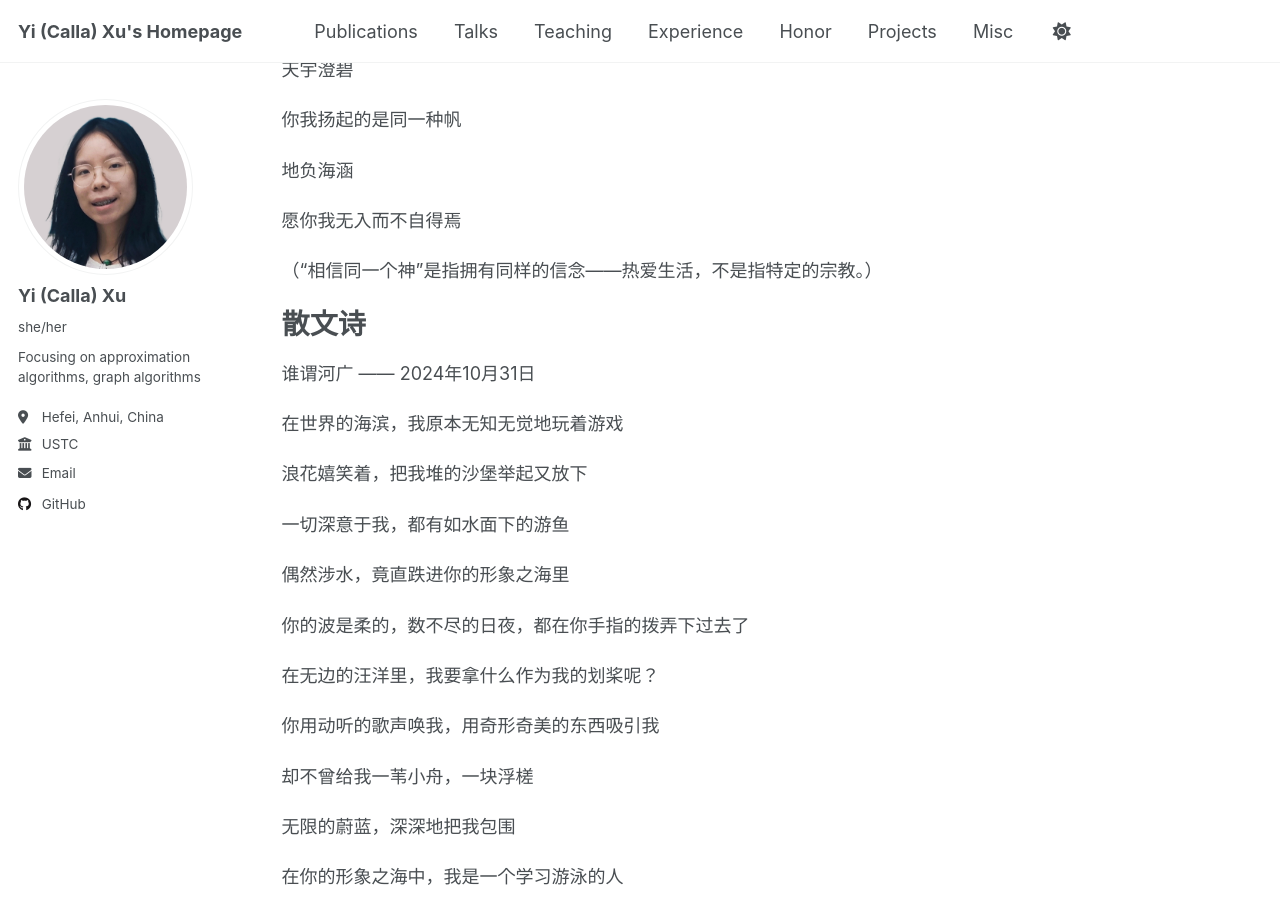
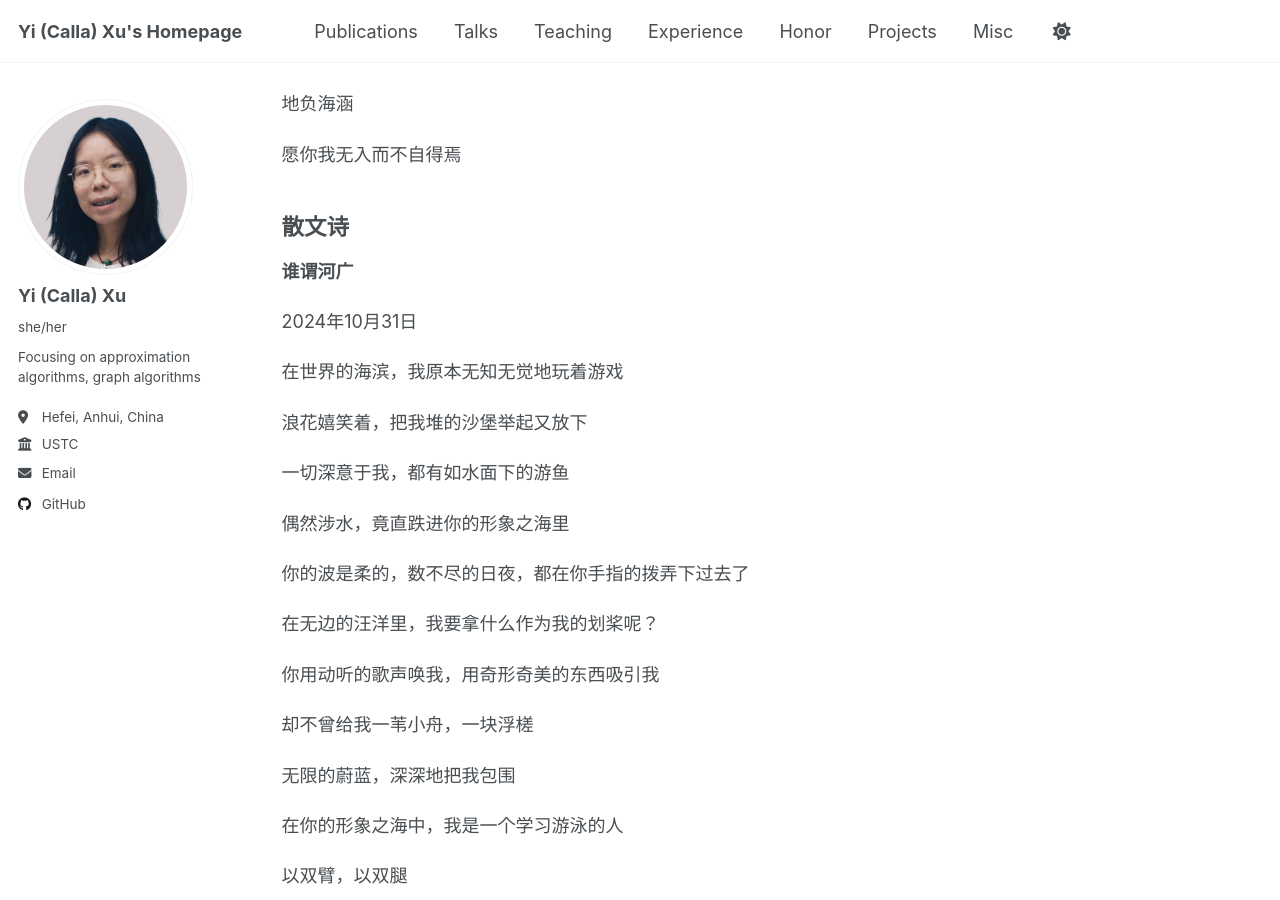
Before and after one commit to yixu-cs/yixu-cs.github.io, a Jekyll site: the page built from _pages/poems.md, in a window 1280 px wide and 900 px high, scrolled down 3280 px. Built offline with Jekyll 4.4.1, drawn with Linux system fonts in a browser that asks for light colours; a script that is not in the unit is left out.

Commit message:
Update format again for poems

```diff
--- a/_pages/poems.md
+++ b/_pages/poems.md
@@ -6,10 +6,10 @@
 ---
 
 English poems
-======
+------
 
-One day being a butterfly
-------
+**One day being a butterfly**
+
 Sept. 8th, 2024
 
 One day I woke up in a Spring
@@ -43,13 +43,13 @@
 
 
 古诗词
-======
+------
 <!-- * 高三的北大梦
 
   我对北大的印象是：兼容并包，文理并重，以及兼济天下的理想。 -->
 
-临江仙·梦北大
-------
+**临江仙·梦北大**
+
 2017年9月11日
 
 夜半清风来访也，更兼飘渺流云。
@@ -64,8 +64,8 @@
 
   我尤其喜欢香樟树，因为它的枝条会垂得很低，离人很近，有种天人合一的和谐感。 -->
 
-春   悦
-------
+**春   悦**
+
 2017年3月23日
 
 枝下归客松上雪，素裹人间音尘绝。
@@ -76,8 +76,8 @@
 
 无垠天宇时时绿，春回大地岁岁约。
 
-香  樟
-------
+**香  樟**
+
 2018年5月1日
 
 林苑森森植樟树，鸟儿双双做泥屋。
@@ -90,8 +90,8 @@
 
 <!-- * 思乡 -->
 
-采桑子
-------
+**采桑子**
+
 2016年10月27日
 
 半壶粗茶泪一滴，地厚天宽。地厚天宽，阔别羁旅漠世间。
@@ -99,12 +99,12 @@
 唯恐迟去亲不待，月落空山。月落空山，寂静乡心碎枕眠。
 
 古文
-======
+------
 
 <!-- 在科大有一处小草坪，上面种着几棵香樟树，旁边还有一个小池塘。我喜欢坐在树荫下享受大自然，放松心情。我为这个独特的地方起了名字，并自称“树精”。 -->
 
-题芳仙居
-------
+**题芳仙居**
+
 2021年1月22日
 
 此地实乃万象所共享，非余独有；然余常往来，私以为名之题之亦无伤大雅。思来想去，以为“芳仙居”甚好。
@@ -116,10 +116,10 @@
 及去时，眉目染著青碧色，衣袂沾留草木香，心神畅漾，怡怡如也。或有忧虑尚未涤洗得尽，亦觉苦味稍减，犹可耐受。
 
 现代诗
-======
+------
 
-灯下夜话
-------
+**灯下夜话**
+
 2022年4月15日
 
 （记和相伴八九年的老朋友打视频电话，她说："有一种并肩而行的感觉"。）
@@ -150,16 +150,15 @@
 愿你我无入而不自得焉
 
 
-（“相信同一个神”是指拥有同样的信念——热爱生活，不是指特定的宗教。）
-
 散文诗
-======
+------
 <!--
 灵感来自泰戈尔的《吉檀迦利》12，“离你最近的地方，路途最远”引用的是冰心翻译的原文。触动我的还有《月亮与六便士》里画家对创作热情的比喻：“我由不了我自己。一个人要跌进水里，他游泳游得好不好是无关紧要的，反正他得挣扎出去，不然就得淹死。”
 
 我想用这首诗表达一些强烈得不由自主的兴趣和一生不懈追求的境界。 -->
-谁谓河广
-------
+
+**谁谓河广**
+
 2024年10月31日
 
 在世界的海滨，我原本无知无觉地玩着游戏
```
